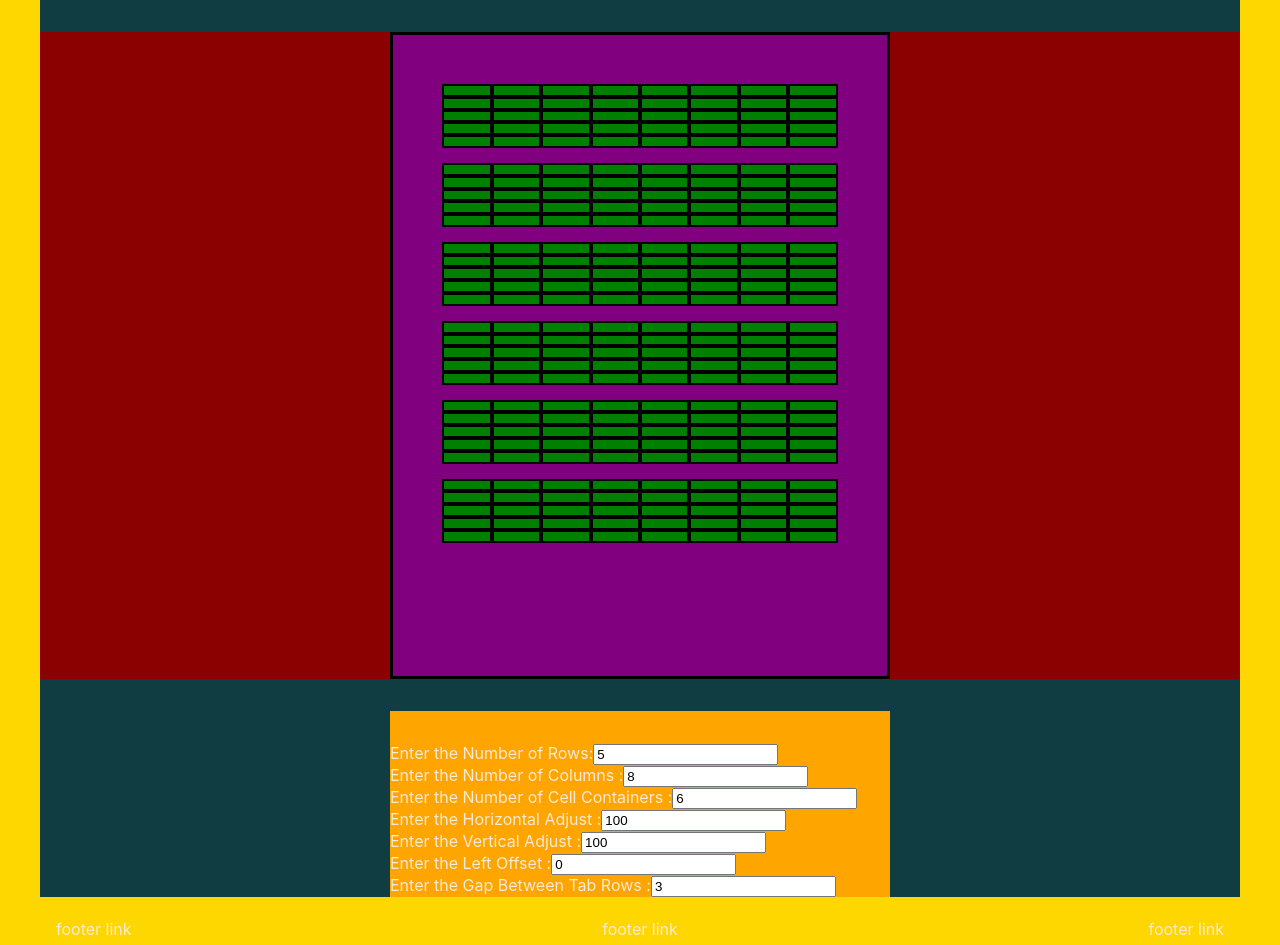
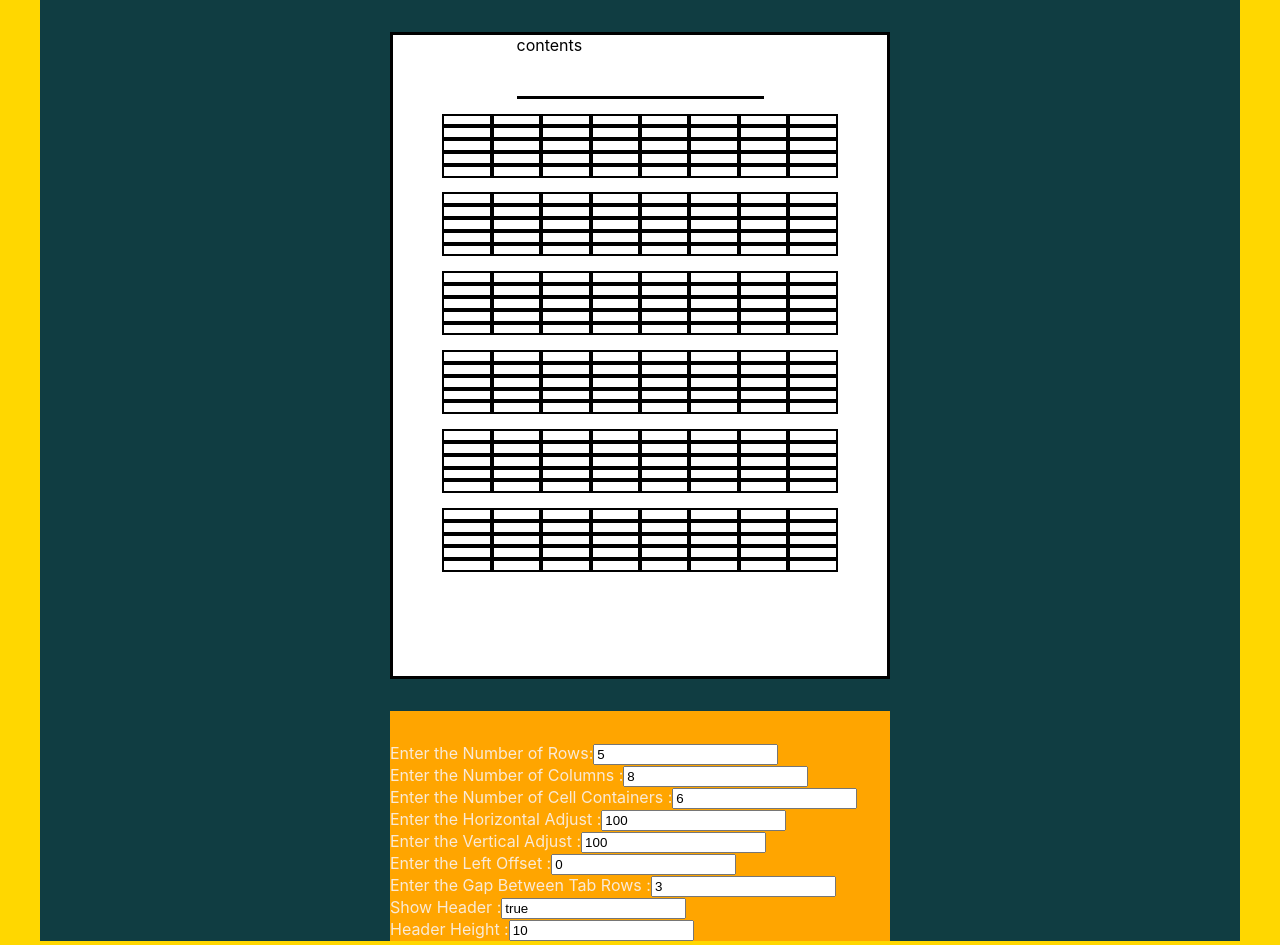
Before and after one commit to andentx/tab-lab, a Next.js app: page /page1213 in a window 1280 px wide. Shown: the part 207-1152 px from the top of the page. Built offline with nearby package versions, Linux system fonts and the light colour scheme.

Commit message:
All controls work

```diff
--- a/components/Component1213.js
+++ b/components/Component1213.js
@@ -3,7 +3,7 @@ import React, { useState, useEffect } from 'react';
 import styled from 'styled-components';
 
 const PagePreviewSection = styled.div`
-  background-color: darkred;
+  /* background-color: darkred; */
 
   display: flex;
   flex-direction: column;
@@ -15,7 +15,7 @@ const PagePreviewSection = styled.div`
 `;
 
 const Page = styled.div`
-  background-color: purple;
+  background-color: white;
   color: black;
 
   border: 3px solid black;
@@ -28,8 +28,22 @@ const Page = styled.div`
   width: min(80%, 500px);
 `;
 
+const PageHeader = styled.div`
+  /* background-color: blue; */
+  width: 50%;
+  height: 10%;
+  margin-bottom: 3%;
+`;
+
+const PageHeaderContents = styled.div`
+  /* background-color: hotpink; */
+  border-bottom: 3px solid black;
+  width: 100%;
+  height: 100%;
+`;
+
 const CellsContainer = styled.div`
-  background-color: yellow;
+  /* background-color: yellow; */
 
   display: flex;
   justify-content: flex-start;
@@ -38,14 +52,10 @@ const CellsContainer = styled.div`
   width: 80%;
   height: 10%;
   /* aspect-ratio: 8/1; */
-
-  :first-of-type {
-    margin-top: 10%;
-  }
 `;
 
 const Cell = styled.div`
-  background-color: green;
+  /* background-color: green; */
   border: 2px solid black;
 `;
 
@@ -67,6 +77,9 @@ function Component1213() {
   const [horizontalAdjust, setHorizontalAdjust] = useState(100);
   const [verticalAdjust, setVerticalAdjust] = useState(100);
   const [gapBetweenTabRows, setGapBetweenTabRows] = useState(3);
+  const [isHeaderVisible, setIsHeaderVisible] = useState(true);
+  const [headerDisplayProperty, setHeaderDisplayProperty] = useState('flex');
+  const [headerHeight, setHeaderHeight] = useState(10);
 
   const [tabRowWidth, setTabRowWidth] = useState(80);
   const [tabRowHeight, setTabRowHeight] = useState(10);
@@ -98,6 +111,25 @@ function Component1213() {
 
   function handleGapBetweenTabRowsChange(event) {
     setGapBetweenTabRows(event.target.value);
+  }
+
+  function handleIsHeaderVisibleChange(event) {
+    console.log(`hello from handleIsHeaderVisibleChange`);
+    console.log(`isHeaderVisible is ${isHeaderVisible}`);
+    console.log(`headerDisplayProperty is ${headerDisplayProperty}`);
+
+    setIsHeaderVisible(!isHeaderVisible);
+
+    if (isHeaderVisible === true) {
+      setHeaderDisplayProperty('flex');
+    }
+    if (isHeaderVisible === false) {
+      setHeaderDisplayProperty('none');
+    }
+  }
+
+  function handleHeaderHeightChange(event) {
+    setHeaderHeight(event.target.value);
   }
 
   useEffect(() => {
@@ -172,7 +204,22 @@ function Component1213() {
   return (
     <>
       <PagePreviewSection>
-        <Page>{allCellContainersRendered}</Page>
+        <Page>
+          <PageHeader
+            style={{
+              height: `${headerHeight}%`,
+            }}
+          >
+            <PageHeaderContents
+              style={{
+                display: `${headerDisplayProperty}`,
+              }}
+            >
+              contents
+            </PageHeaderContents>
+          </PageHeader>
+          {allCellContainersRendered}
+        </Page>
       </PagePreviewSection>
 
       <FormSection>
@@ -211,6 +258,16 @@ function Component1213() {
             Enter the Gap Between Tab Rows :
             <input type='number' value={gapBetweenTabRows} onChange={handleGapBetweenTabRowsChange} />
           </label>
+          <br />
+          <label>
+            Show Header :
+            <input type='text' value={isHeaderVisible} onChange={handleIsHeaderVisibleChange} />
+          </label>
+          <br />
+          <label>
+            Header Height :
+            <input type='number' value={headerHeight} onChange={handleHeaderHeightChange} />
+          </label>
         </form>
       </FormSection>
     </>
```
